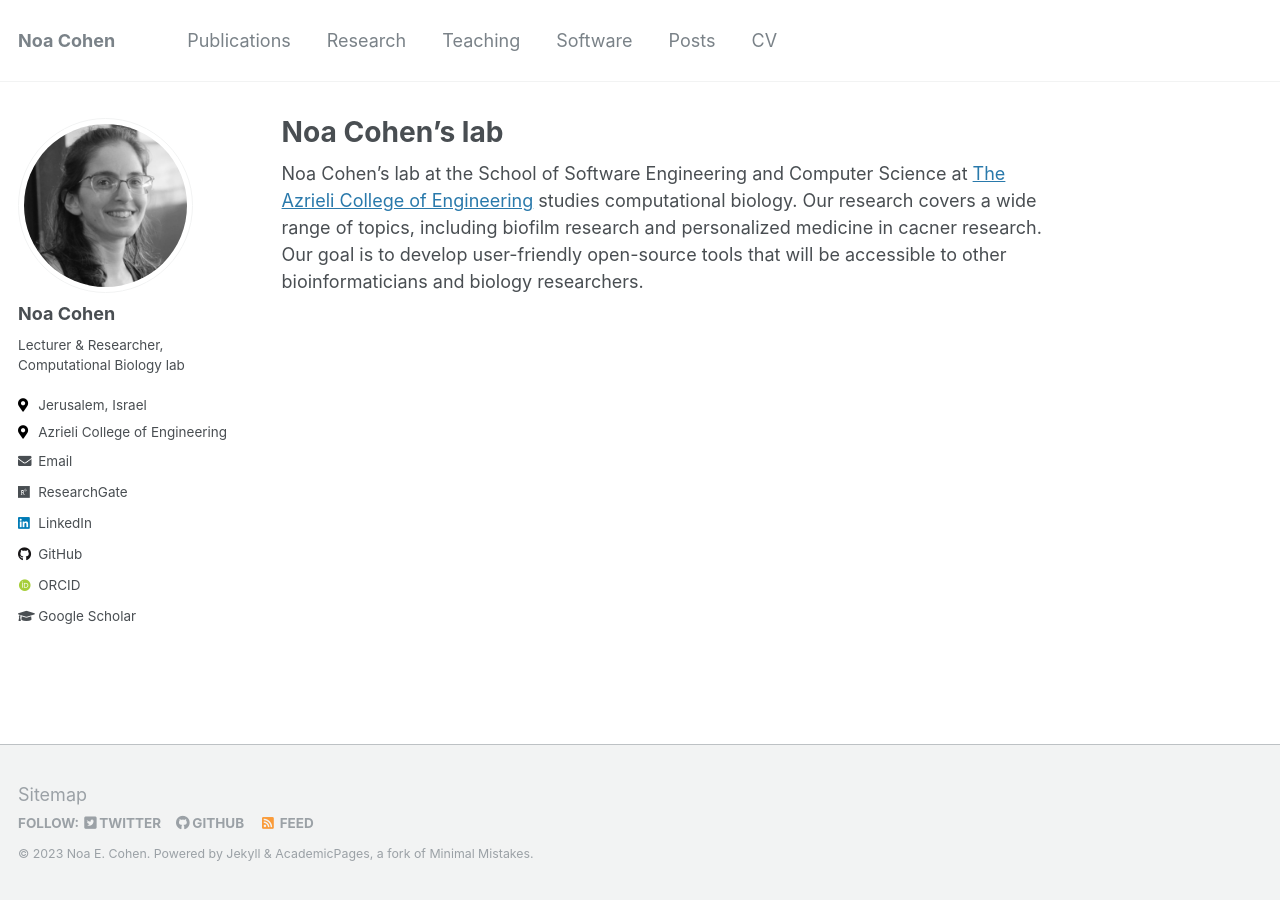
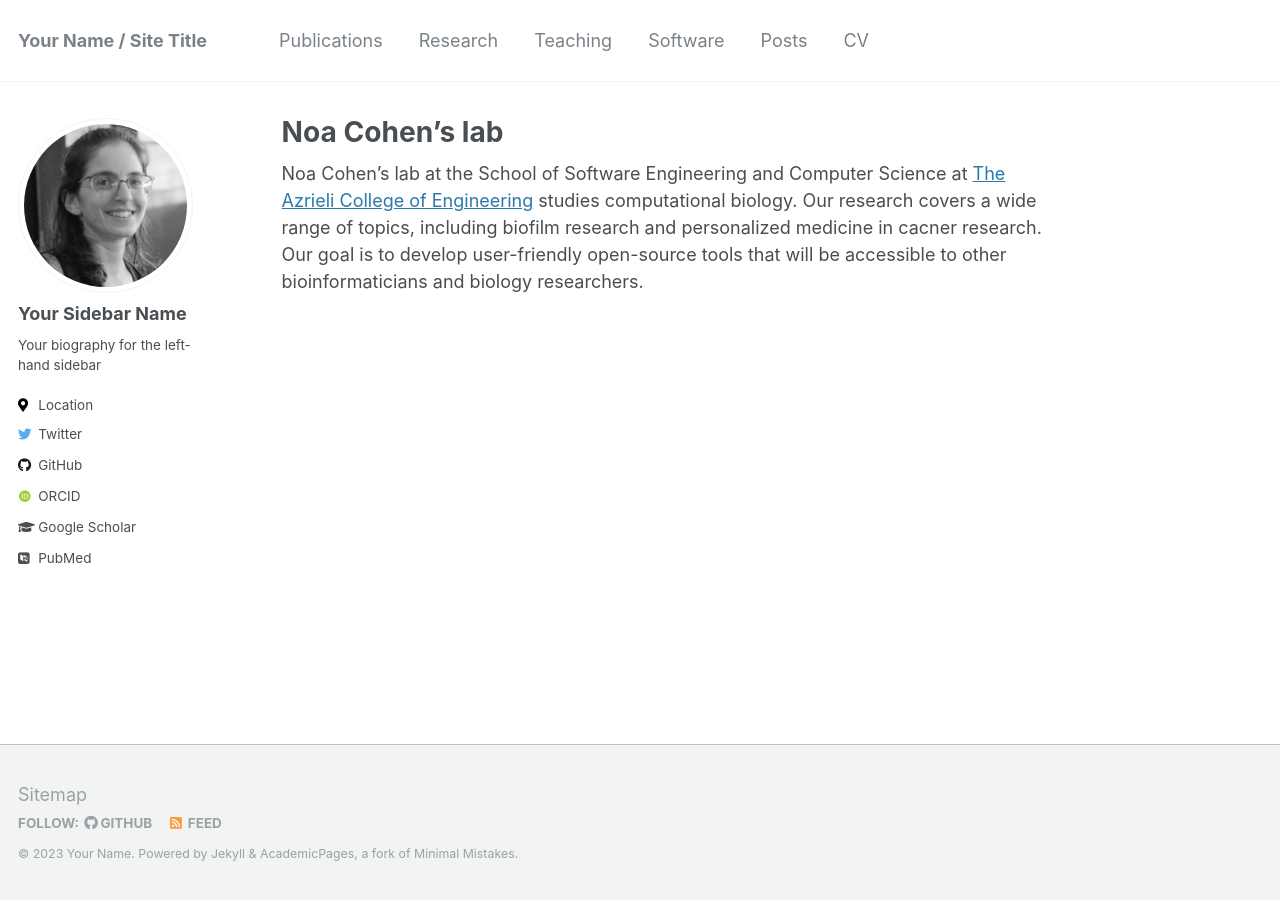
Before and after one commit to cohenoa-lab/cohenoa-lab.github.io, a Jekyll site: the page built from _pages/about.md, in a window 1280 px wide. Built offline with Jekyll 4.4.1, drawn with Linux system fonts in a browser that asks for light colours; some web fonts are replaced; a file with an impossible date is left out.

Commit message:
Update _config.yml

```diff
--- a/_config.yml
+++ b/_config.yml
@@ -7,17 +7,17 @@
 
 # Site Settings
 locale                   : "en-US"
-title                    : "Noa Cohen"
+title                    : "Your Name / Site Title"
 title_separator          : "-"
-name                     : &name "Noa E. Cohen"
-description              : &description "Noa Cohen's lab page"
-url                      : https://cohenoa-lab.github.io # the base hostname & protocol for your site e.g. "https://mmistakes.github.io"
+name                     : &name "Your Name"
+description              : &description "personal description"
+url                      : https://academicpages.github.io # the base hostname & protocol for your site e.g. "https://mmistakes.github.io"
 baseurl                  : "" # the subpath of your site, e.g. "/blog"
-repository               : "cohenoa-lab/cohenoa-lab.github.io"
-teaser                   : # filename of teaser fallback teaser image placed in /images/, .e.g. "500x300.png"
+repository               : "academicpages/academicpages.github.io"
+teaser                   :  # filename of teaser fallback teaser image placed in /images/, .e.g. "500x300.png"
 breadcrumbs              : false # true, false (default)
 words_per_minute         : 160
-future                   : false
+future                   : true
 read_more                : "disabled" # if enabled, adds "Read more" links to excerpts
 talkmap_link             : false #change to true to add link to talkmap on talks page
 comments:
@@ -57,12 +57,12 @@ yandex_site_verification :
 
 # Social Sharing
 twitter:
-  username               : noaecohen
+  username               : &twitter
 facebook:
   username               :
   app_id                 :
   publisher              :
-og_image                 : noa-black_white # Open Graph/Twitter default site image
+og_image                 :  # Open Graph/Twitter default site image
 # For specifying social profiles
 # - https://developers.google.com/structured-data/customize/social-profiles
 social:
@@ -73,27 +73,22 @@ social:
 
 # Analytics
 analytics:
-  provider               : "goatcounter" # false (default), "google", "google-universal", "custom", "goatcounter"
+  provider               :  "google-universal" # false (default), "google", "google-universal", "custom"
   google:
     tracking_id          :
-  goatcounter:
-    code		 : jayrobwilliams
 
 
 # Site Author
 author:
-  name             : "Noa Cohen"
+  name             : "Your Sidebar Name"
   avatar           : "profile.png"
-  bio              : "Lecturer & Researcher, Computational Biology lab"
-  location         : "Jerusalem, Israel"
-  employer         : "Azrieli College of Engineering"
-  pubmed           :
-
-  googlescholar    : "https://scholar.google.com/citations?user=BXmTiSAAAAAJ&hl=en"
-  email            : "noace@jce.ac.il"
-  researchgate     : "https://www.researchgate.net/profile/Noa-Cohen-8?ev=hdr_xprf"
-  github           : "cohenoa"
-  orcid            : "https://orcid.org/0000-0002-4638-5407"
+  bio              : "Your biography for the left-hand sidebar"
+  location         : "Location"
+  employer         :
+  pubmed           : "https://www.ncbi.nlm.nih.gov/pubmed/?term=john+snow"
+  googlescholar    : "http://yourfullgooglescholarurl.com"
+  email            :
+  researchgate     :  # example: "https://www.researchgate.net/profile/yourprofile"
   uri              :
   bitbucket        :
   codepen          :
@@ -101,20 +96,20 @@ author:
   flickr           :
   facebook         :
   foursquare       :
-  gitlab           :
+  github           : "academicpages"
   google_plus      :
   keybase          :
   instagram        :
   impactstory      : #"https://profiles.impactstory.org/u/xxxx-xxxx-xxxx-xxxx"
   lastfm           :
-  linkedin         : "cohenoa"
-  mastodon         :
+  linkedin         :
+  orcid            : "http://orcid.org/yourorcidurl"
   pinterest        :
   soundcloud       :
-  stackoverflow    : #"https://stackoverflow.com/users/10912314/jayrobwilliams"
+  stackoverflow    : # http://stackoverflow.com/users/123456/username
   steam            :
   tumblr           :
-  twitter          :
+  twitter          : "replacethistwitterhandle"
   vine             :
   weibo            :
   xing             :
@@ -132,7 +127,6 @@ exclude:
   - "*.sublime-workspace"
   - .asset-cache
   - .bundle
-  - .Rproj.user
   - .jekyll-assets-cache
   - .sass-cache
   - CHANGELOG
@@ -181,10 +175,13 @@ kramdown:
 
 # Collections
 collections:
+  teaching:
+    output: true
+    permalink: /:collection/:path/
   publications:
     output: true
     permalink: /:collection/:path/
-  research:
+  portfolio:
     output: true
     permalink: /:collection/:path/
   talks:
@@ -230,10 +227,10 @@ defaults:
       author_profile: true
       share: true
       comments: true
-  # _research
+  # _portfolio
   - scope:
       path: ""
-      type: research
+      type: portfolio
     values:
       layout: single
       author_profile: true
@@ -258,7 +255,7 @@ sass:
 permalink: /:categories/:title/
 # paginate: 5 # amount of posts to show
 # paginate_path: /page:num/
-timezone: America/Chicago # http://en.wikipedia.org/wiki/List_of_tz_database_time_zones
+timezone: America/Los_Angeles # http://en.wikipedia.org/wiki/List_of_tz_database_time_zones
 
 
 # Plugins
```
